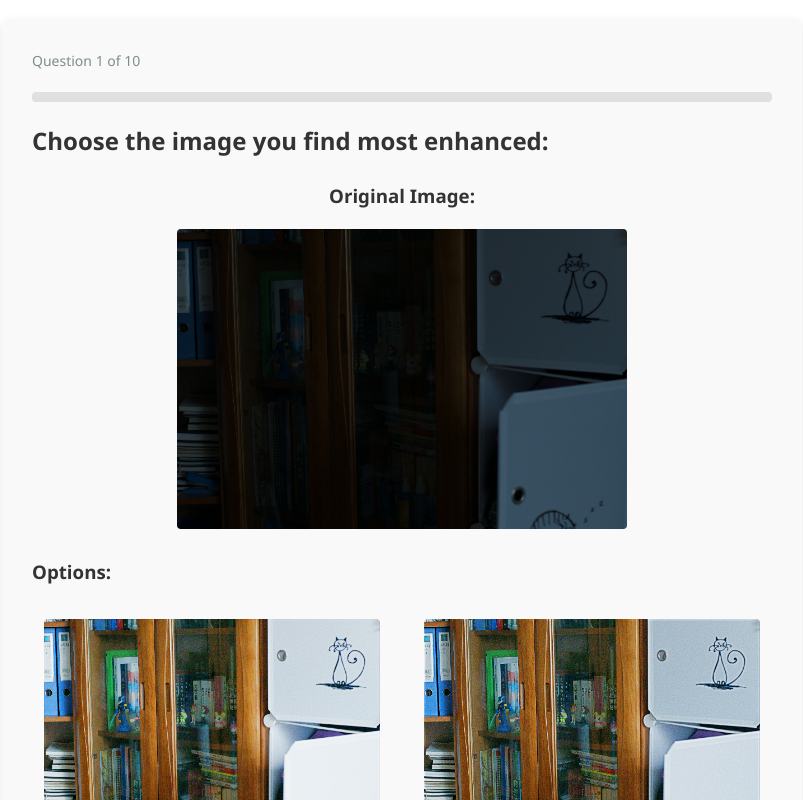
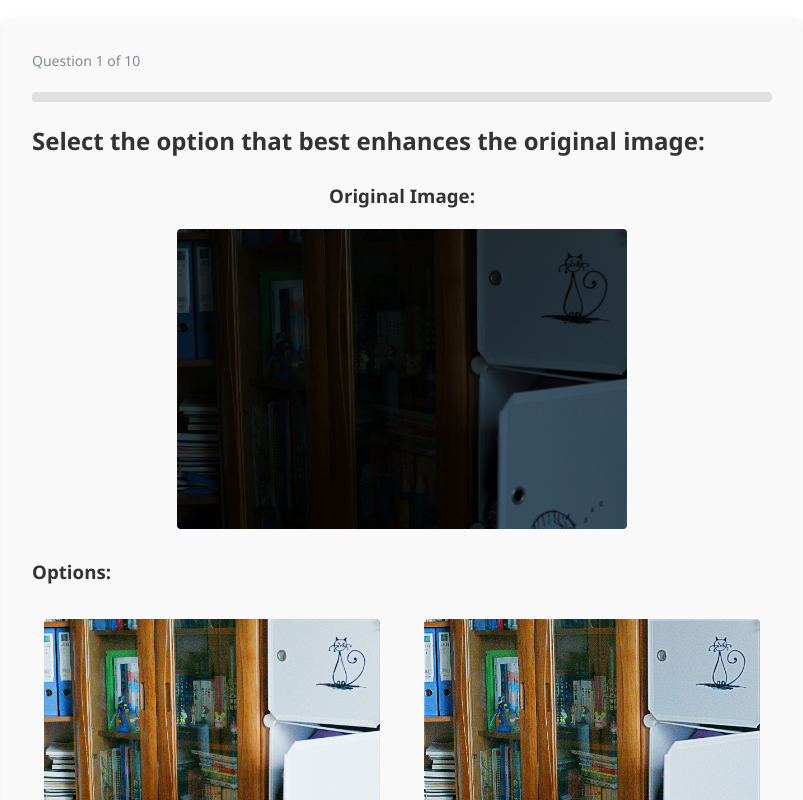
Before and after one commit to image-brightness/survey, a plain HTML site: page index.html in a window 1280 px wide. Both pictures are taken after a click on the button "Start Survey". Shown: the top 800 px of the page, without its empty margins (238-1041 px from the left). Drawn offline with Linux system fonts and the light colour scheme.

Commit message:
Update verbiage and remove debug code that allows repeated submissions.

```diff
--- a/index.html
+++ b/index.html
@@ -147,7 +147,7 @@
             <div class="progress-bar" id="progress-bar"></div>
         </div>
 
-        <h2>Choose the image you find most enhanced:</h2>
+        <h2>Select the option that best enhances the original image:</h2>
 
         <div class="original-image">
             <h3>Original Image:</h3>
@@ -216,8 +216,6 @@
         if (localStorage.getItem('surveySubmitted') === 'true') {
             state.submitted = true;
         }
-		// Debug repeated submissions.
-		state.submitted = false;
 
         // DOM Elements
         const introductionPage = document.getElementById('introduction');
```
